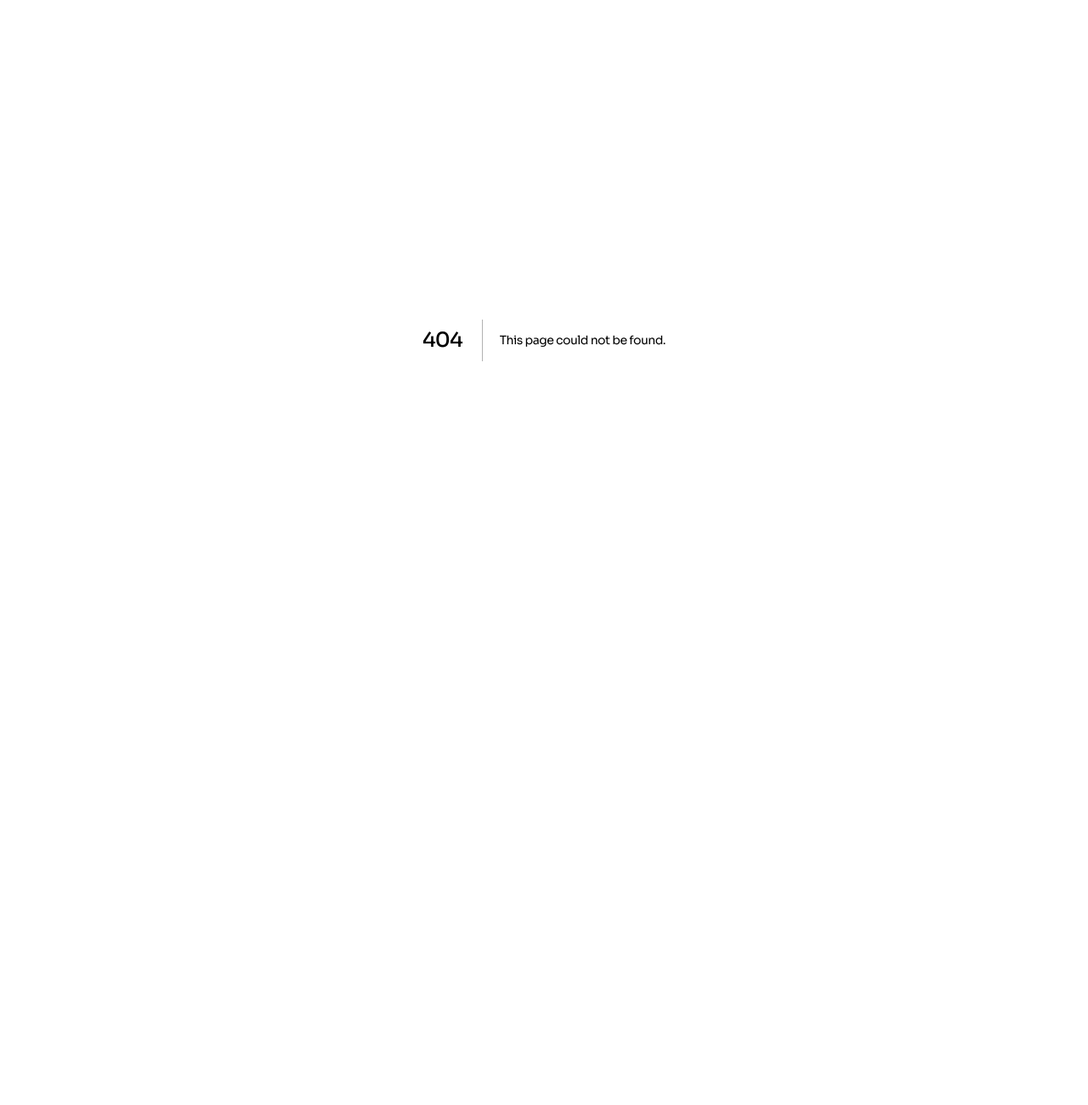
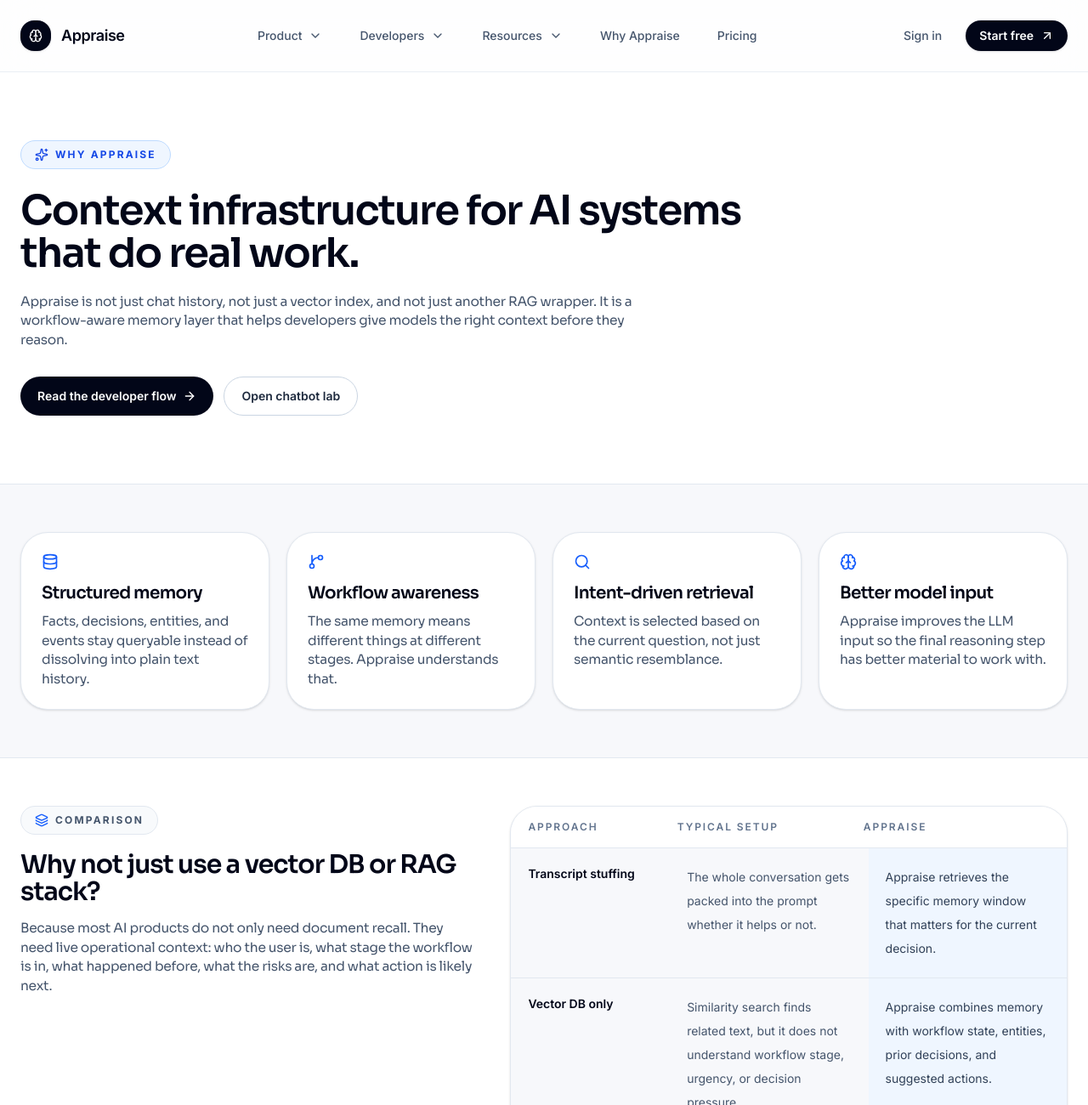
Before and after one commit to Hassanjamil123/appraisee, a Next.js app: page /why-appraise in a window 1280 px wide. Before the commit this address had no page. Shown: the top 1300 px of the page at 85% size. Before the commit the page ends 800 px from the top, so only its background shows below. Built offline with nearby package versions, Linux system fonts and the light colour scheme.

Commit message:
Expand public product pages and improve navigation

```diff
--- /dev/null
+++ b/src/app/why-appraise/page.tsx
@@ -0,0 +1,159 @@
+import Link from "next/link";
+import {
+  ArrowRight,
+  Brain,
+  CheckCircle2,
+  Database,
+  GitBranch,
+  Layers3,
+  Search,
+  Sparkles,
+} from "lucide-react";
+import { PublicFooter, PublicHeader } from "@/components/public/SiteChrome";
+
+const comparisons = [
+  {
+    title: "Transcript stuffing",
+    without: "The whole conversation gets packed into the prompt whether it helps or not.",
+    with: "Appraise retrieves the specific memory window that matters for the current decision.",
+  },
+  {
+    title: "Vector DB only",
+    without: "Similarity search finds related text, but it does not understand workflow stage, urgency, or decision pressure.",
+    with: "Appraise combines memory with workflow state, entities, prior decisions, and suggested actions.",
+  },
+  {
+    title: "RAG-only memory",
+    without: "Document retrieval is useful, but it does not represent live product state across customers and sessions.",
+    with: "Appraise is designed for ongoing operational memory, not just static knowledge retrieval.",
+  },
+  {
+    title: "Custom memory logic",
+    without: "Every team rebuilds tracking, retrieval, prompt assembly, and comparison flows from scratch.",
+    with: "Appraise gives one project-scoped context layer in front of the model.",
+  },
+];
+
+const pillars = [
+  {
+    icon: Database,
+    title: "Structured memory",
+    copy: "Facts, decisions, entities, and events stay queryable instead of dissolving into plain text history.",
+  },
+  {
+    icon: GitBranch,
+    title: "Workflow awareness",
+    copy: "The same memory means different things at different stages. Appraise understands that.",
+  },
+  {
+    icon: Search,
+    title: "Intent-driven retrieval",
+    copy: "Context is selected based on the current question, not just semantic resemblance.",
+  },
+  {
+    icon: Brain,
+    title: "Better model input",
+    copy: "Appraise improves the LLM input so the final reasoning step has better material to work with.",
+  },
+];
+
+const outcomes = [
+  "Fewer blank-slate replies",
+  "Less prompt bloat",
+  "More continuity across sessions",
+  "Stronger support, sales, healthcare, and recruiting agents",
+  "Cleaner developer integration path",
+];
+
+export default function WhyAppraisePage() {
+  return (
+    <div className="min-h-screen bg-[#f7f8fb] text-slate-950">
+      <PublicHeader />
+
+      <section className="border-b border-slate-200 bg-white">
+        <div className="mx-auto max-w-7xl px-6 py-16 lg:py-20">
+          <div className="max-w-4xl">
+            <div className="inline-flex items-center gap-2 rounded-full border border-blue-200 bg-blue-50 px-4 py-2 text-xs font-bold uppercase tracking-[0.18em] text-blue-700">
+              <Sparkles className="h-4 w-4" />
+              Why Appraise
+            </div>
+            <h1 className="mt-6 text-5xl font-semibold tracking-tight">Context infrastructure for AI systems that do real work.</h1>
+            <p className="mt-5 max-w-3xl text-lg leading-8 text-slate-600">
+              Appraise is not just chat history, not just a vector index, and not just another RAG wrapper. It is a workflow-aware memory layer that helps developers give models the right context before they reason.
+            </p>
+            <div className="mt-8 flex flex-wrap gap-3">
+              <Link href="/docs#llm-reasoning" className="inline-flex items-center gap-2 rounded-full bg-slate-950 px-5 py-3 text-sm font-semibold text-white">
+                Read the developer flow
+                <ArrowRight className="h-4 w-4" />
+              </Link>
+              <Link href="/login?redirectTo=/dashboard/chatbots" className="inline-flex items-center gap-2 rounded-full border border-slate-300 bg-white px-5 py-3 text-sm font-semibold text-slate-800">
+                Open chatbot lab
+              </Link>
+            </div>
+          </div>
+        </div>
+      </section>
+
+      <section className="mx-auto max-w-7xl px-6 py-14">
+        <div className="grid gap-5 md:grid-cols-2 xl:grid-cols-4">
+          {pillars.map((pillar) => (
+            <article key={pillar.title} className="rounded-[2rem] border border-slate-200 bg-white p-6 shadow-sm">
+              <pillar.icon className="h-5 w-5 text-blue-600" />
+              <h2 className="mt-4 text-xl font-semibold tracking-tight">{pillar.title}</h2>
+              <p className="mt-3 text-sm leading-7 text-slate-600">{pillar.copy}</p>
+            </article>
+          ))}
+        </div>
+      </section>
+
+      <section className="border-y border-slate-200 bg-white">
+        <div className="mx-auto max-w-7xl px-6 py-14">
+          <div className="grid gap-10 lg:grid-cols-[0.9fr_1.1fr]">
+            <div>
+              <div className="inline-flex items-center gap-2 rounded-full border border-slate-200 bg-slate-50 px-4 py-2 text-xs font-bold uppercase tracking-[0.18em] text-slate-600">
+                <Layers3 className="h-4 w-4 text-blue-600" />
+                Comparison
+              </div>
+              <h2 className="mt-5 text-3xl font-semibold tracking-tight">Why not just use a vector DB or RAG stack?</h2>
+              <p className="mt-4 text-sm leading-7 text-slate-600">
+                Because most AI products do not only need document recall. They need live operational context: who the user is, what stage the workflow is in, what happened before, what the risks are, and what action is likely next.
+              </p>
+            </div>
+            <div className="overflow-hidden rounded-[2rem] border border-slate-200 bg-[#f7f8fb] shadow-sm">
+              <div className="grid grid-cols-[0.8fr_1fr_1fr] border-b border-slate-200 bg-white px-5 py-4 text-xs font-semibold uppercase tracking-[0.16em] text-slate-500">
+                <div>Approach</div>
+                <div>Typical setup</div>
+                <div>Appraise</div>
+              </div>
+              {comparisons.map((row) => (
+                <div key={row.title} className="grid grid-cols-[0.8fr_1fr_1fr] border-b border-slate-200 last:border-b-0">
+                  <div className="px-5 py-5 text-sm font-semibold text-slate-950">{row.title}</div>
+                  <div className="px-5 py-5 text-sm leading-7 text-slate-600">{row.without}</div>
+                  <div className="bg-blue-50 px-5 py-5 text-sm leading-7 text-slate-700">{row.with}</div>
+                </div>
+              ))}
+            </div>
+          </div>
+        </div>
+      </section>
+
+      <section className="mx-auto max-w-7xl px-6 py-14">
+        <div className="rounded-[2rem] border border-slate-200 bg-white p-8 shadow-sm">
+          <h2 className="text-2xl font-semibold tracking-tight">What developers actually get</h2>
+          <div className="mt-6 grid gap-4 md:grid-cols-2 xl:grid-cols-5">
+            {outcomes.map((outcome) => (
+              <div key={outcome} className="rounded-2xl border border-slate-200 bg-slate-50 p-4 text-sm leading-7 text-slate-600">
+                <div className="flex items-start gap-3">
+                  <CheckCircle2 className="mt-1 h-4 w-4 text-blue-600" />
+                  <span>{outcome}</span>
+                </div>
+              </div>
+            ))}
+          </div>
+        </div>
+      </section>
+
+      <PublicFooter />
+    </div>
+  );
+}
--- a/src/components/public/SiteChrome.tsx
+++ b/src/components/public/SiteChrome.tsx
@@ -28,6 +28,7 @@
     items: [
       { href: "/demo", label: "Demo", copy: "See how Appraise behaves across real use cases." },
       { href: "/pricing", label: "Pricing", copy: "Understand plans, limits, and upgrade paths." },
+      { href: "/why-appraise", label: "Why Appraise", copy: "See how Appraise compares with transcript stuffing, vector DBs, and RAG-only setups." },
       { href: "/login?redirectTo=/dashboard", label: "Console", copy: "Open the dashboard, workspaces, API keys, and team settings." },
     ],
   },
@@ -59,8 +60,8 @@
     links: [
       { href: "/demo", label: "Use cases" },
       { href: "/pricing", label: "Pricing" },
+      { href: "/why-appraise", label: "Why Appraise" },
       { href: "/login?redirectTo=/dashboard/chatbots", label: "Chatbot lab" },
-      { href: "/login?redirectTo=/dashboard", label: "Console" },
     ],
   },
   {
@@ -105,6 +106,9 @@
               </div>
             </div>
           ))}
+          <Link href="/why-appraise" className="rounded-full px-4 py-2 text-sm font-medium text-slate-600 transition hover:bg-slate-100 hover:text-slate-950">
+            Why Appraise
+          </Link>
           <Link href="/pricing" className="rounded-full px-4 py-2 text-sm font-medium text-slate-600 transition hover:bg-slate-100 hover:text-slate-950">
             Pricing
           </Link>
```
